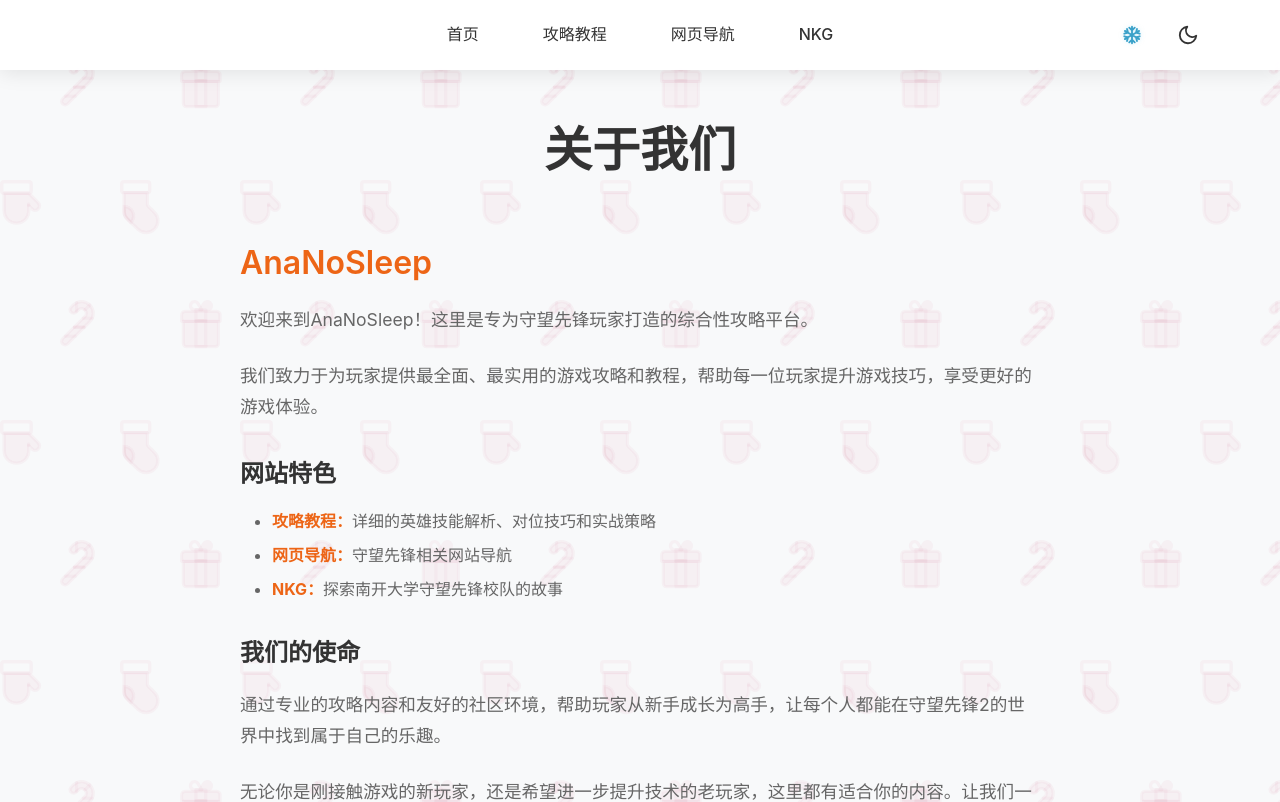
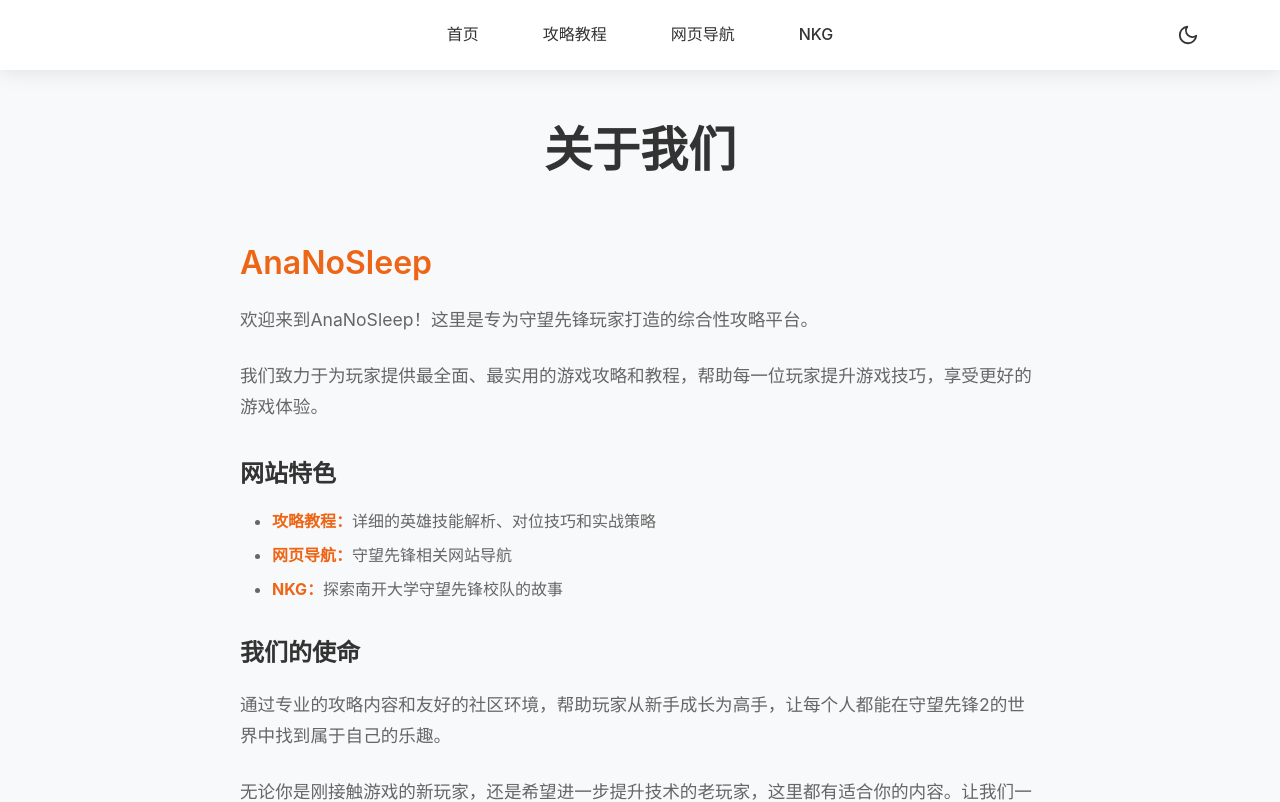
Before and after one commit to ElectricMs/AnaNoSleep-Frontend, a Vue app: page /about in a window 1280 px wide. Shown: the top 802 px of the page. Built offline with nearby package versions, Linux system fonts and the light colour scheme.

Commit message:
Disable Christmas decorations

```diff
--- a/src/assets/css/main.scss
+++ b/src/assets/css/main.scss
@@ -47,21 +47,6 @@
   max-width: 1200px;
   margin: 0 auto;
   padding: 0 2rem;
-}
-
-/* 圣诞节背景纹理 - 全局样式 */
-.christmas-bg {
-  background-color: #f8f9fa !important;
-  /* 高清单色圣诞主题图案，砖墙交替排列 */
-  background-image: url(#{$christmas-bg-light}) !important;
-  background-repeat: repeat !important;
-  background-attachment: fixed !important;
-  background-size: 240px 240px !important;
-
-  &.dark-mode {
-    background-color: #2a2a2a !important;
-    background-image: url(#{$christmas-bg-dark}) !important;
-  }
 }
 
 /* 通用按钮样式 */
--- a/src/components/Navbar.vue
+++ b/src/components/Navbar.vue
@@ -24,18 +24,6 @@
       </div>
 
       <div class="nav-toggle">
-        <!-- 圣诞模式切换按钮 -->
-        <button
-          @click="christmasStore.toggleChristmasMode"
-          class="theme-toggle christmas-toggle desktop-theme-toggle"
-          :class="{ 'active': christmasStore.isChristmasMode }"
-          title="切换节日气氛"
-        >
-          <svg class="icon-snow" viewBox="0 0 24 24" fill="none" xmlns="http://www.w3.org/2000/svg">
-            <path d="M11.9994 3V7M11.9994 7V17M11.9994 7L8.99943 4M11.9994 7L14.9994 4M11.9994 17V21M11.9994 17L8.99943 20M11.9994 17L14.9994 20M4.20624 7.49999L7.67034 9.49999M7.67034 9.49999L16.3306 14.5M7.67034 9.49999L3.57227 10.5981M7.67034 9.49999L6.57227 5.40191M16.3306 14.5L19.7947 16.5M16.3306 14.5L17.4287 18.5981M16.3306 14.5L20.4287 13.4019M4.2067 16.5L7.6708 14.5M7.6708 14.5L16.3311 9.49999M7.6708 14.5L3.57273 13.4019M7.6708 14.5L6.57273 18.5981M16.3311 9.49999L19.7952 7.49999M16.3311 9.49999L17.4291 5.40192M16.3311 9.49999L20.4291 10.5981" stroke="currentColor" stroke-width="2" stroke-linecap="round" stroke-linejoin="round"/>
-          </svg>
-        </button>
-
         <!-- 桌面端主题切换按钮 -->
         <button @click="themeStore.toggleTheme" class="theme-toggle desktop-theme-toggle" :title="themeStore.isDarkMode ? '切换到日间模式' : '切换到夜间模式'">
           <!-- Sun Icon (Show in Dark Mode to switch to Day) -->
@@ -83,16 +71,6 @@
 
       <!-- 移动端主题切换按钮 -->
       <div class="mobile-toggles">
-        <button
-          @click="christmasStore.toggleChristmasMode"
-          class="mobile-theme-toggle christmas-toggle"
-          :class="{ 'active': christmasStore.isChristmasMode }"
-        >
-          <svg class="icon-snow" viewBox="0 0 24 24" fill="none" xmlns="http://www.w3.org/2000/svg">
-            <path d="M11.9994 3V7M11.9994 7V17M11.9994 7L8.99943 4M11.9994 7L14.9994 4M11.9994 17V21M11.9994 17L8.99943 20M11.9994 17L14.9994 20M4.20624 7.49999L7.67034 9.49999M7.67034 9.49999L16.3306 14.5M7.67034 9.49999L3.57227 10.5981M7.67034 9.49999L6.57227 5.40191M16.3306 14.5L19.7947 16.5M16.3306 14.5L17.4287 18.5981M16.3306 14.5L20.4287 13.4019M4.2067 16.5L7.6708 14.5M7.6708 14.5L16.3311 9.49999M7.6708 14.5L3.57273 13.4019M7.6708 14.5L6.57273 18.5981M16.3311 9.49999L19.7952 7.49999M16.3311 9.49999L17.4291 5.40192M16.3311 9.49999L20.4291 10.5981" stroke="currentColor" stroke-width="2" stroke-linecap="round" stroke-linejoin="round"/>
-          </svg>
-          <span>节日气氛</span>
-        </button>
         <button @click="themeStore.toggleTheme" class="mobile-theme-toggle">
           <svg v-if="themeStore.isDarkMode" class="icon-sun" viewBox="0 0 24 24" fill="none" stroke="currentColor" stroke-width="2" stroke-linecap="round" stroke-linejoin="round">
             <circle cx="12" cy="12" r="5"></circle>
@@ -119,12 +97,10 @@
 import { ref, onMounted, onUnmounted, computed } from 'vue'
 import { useRouter, useRoute } from 'vue-router'
 import { useThemeStore } from '../stores/theme'
-import { useChristmasStore } from '../stores/christmas'
 
 const router = useRouter()
 const route = useRoute()
 const themeStore = useThemeStore()
-const christmasStore = useChristmasStore()
 
 const isScrolled = ref(false)
 const isMobileMenuOpen = ref(false)
@@ -359,44 +335,6 @@
   display: flex;
 }
 
-// 圣诞模式切换按钮特殊样式
-.christmas-toggle {
-  padding: 0;
-  width: 40px;
-  height: 40px;
-  display: flex;
-  align-items: center;
-  justify-content: center;
-  background: transparent !important;
-  border-color: transparent !important;
-  color: rgba(255, 255, 255, 0.5); // 默认未激活状态显示为灰色（半透明白）
-
-  .icon-snow {
-    width: 22px;
-    height: 22px;
-    transition: transform 0.6s ease;
-  }
-
-  &:hover {
-    background: rgba(255, 255, 255, 0.1) !important;
-    color: #fff; // 悬停时变白
-
-    .icon-snow {
-      transform: rotate(180deg);
-    }
-  }
-
-  &.active {
-    color: #aee1f5; // 冰雪蓝
-    text-shadow: 0 0 10px rgba(174, 225, 245, 0.5);
-
-    .icon-snow {
-      stroke: #aee1f5;
-      filter: drop-shadow(0 0 2px rgba(174, 225, 245, 0.5));
-    }
-  }
-}
-
 .mobile-toggles {
   display: flex;
   gap: 1rem;
@@ -410,87 +348,6 @@
     display: flex;
     align-items: center;
     gap: 0.5rem;
-  }
-
-  // 移动端下的圣诞按钮样式覆盖
-  .christmas-toggle {
-    width: auto;
-    height: auto;
-    padding: 0.75rem 1.5rem;
-    border: 1px solid rgba(255, 255, 255, 0.2) !important;
-    background: rgba(255, 255, 255, 0.05) !important;
-    border-radius: 25px;
-    color: #999; // 移动端未激活灰色
-
-    .icon-snow {
-      margin-right: 4px;
-    }
-
-    &:hover {
-      color: #666;
-    }
-
-    &.active {
-      background: rgba(174, 225, 245, 0.15) !important;
-      border-color: #aee1f5 !important;
-      color: #3aa1c9; // 深一点的蓝色用于浅色背景
-
-      .icon-snow {
-        stroke: #3aa1c9;
-      }
-    }
-  }
-}
-
-// 移动端夜间模式下的圣诞按钮样式
-.navbar.dark-mode .mobile-toggles .christmas-toggle {
-  color: rgba(255, 255, 255, 0.5); // 夜间模式未激活灰色
-  border-color: rgba(255, 255, 255, 0.1) !important;
-
-  &:hover {
-    color: #fff;
-  }
-
-  &.active {
-    color: #aee1f5;
-    border-color: rgba(174, 225, 245, 0.5) !important;
-    background: rgba(174, 225, 245, 0.1) !important;
-
-    .icon-snow {
-      stroke: #aee1f5;
-    }
-  }
-}
-
-// 确保在白色导航栏（滚动后或非首页）下图标可见
-.navbar.non-home-page .christmas-toggle,
-.navbar-scrolled .christmas-toggle {
-  color: #ccc !important; // 白色背景下未激活显示为灰色
-
-  &:hover {
-    background: rgba(0, 0, 0, 0.05) !important;
-    color: #666 !important; // 悬停变深灰
-  }
-
-  &.active {
-    color: #3aa1c9 !important;
-    .icon-snow { stroke: #3aa1c9; }
-  }
-}
-
-// 修正夜间模式下的显示（覆盖上面的规则）
-.navbar.dark-mode.non-home-page .christmas-toggle,
-.navbar.dark-mode.navbar-scrolled .christmas-toggle {
-  color: rgba(255, 255, 255, 0.5); // 夜间模式背景下未激活灰色
-
-  &:hover {
-    background: rgba(255, 255, 255, 0.1) !important;
-    color: #fff;
-  }
-
-  &.active {
-    color: #aee1f5 !important;
-    .icon-snow { stroke: #aee1f5; }
   }
 }
 
--- a/src/stores/christmas.js
+++ /dev/null
@@ -1,28 +0,0 @@
-import { defineStore } from 'pinia'
-import { ref } from 'vue'
-
-export const useChristmasStore = defineStore('christmas', () => {
-  // 默认开启圣诞模式
-  const isChristmasMode = ref(true)
-
-  // 切换圣诞模式
-  const toggleChristmasMode = () => {
-    isChristmasMode.value = !isChristmasMode.value
-    // 可以选择保存到 localStorage
-    localStorage.setItem('christmasMode', isChristmasMode.value)
-  }
-
-  // 初始化（如果需要从 localStorage 读取）
-  const initChristmasMode = () => {
-    const saved = localStorage.getItem('christmasMode')
-    if (saved !== null) {
-      isChristmasMode.value = saved === 'true'
-    }
-  }
-
-  return {
-    isChristmasMode,
-    toggleChristmasMode,
-    initChristmasMode
-  }
-})
--- a/src/views/AboutView.vue
+++ b/src/views/AboutView.vue
@@ -1,5 +1,5 @@
 <template>
-  <div class="about-section" :class="{ 'dark-mode': themeStore.isDarkMode, 'christmas-bg': christmasStore.isChristmasMode }">
+  <div class="about-section" :class="{ 'dark-mode': themeStore.isDarkMode }">
     <div class="container">
       <h1 class="section-title">关于我们</h1>
       <div class="about-content">
@@ -27,10 +27,8 @@
 
 <script setup>
 import { useThemeStore } from '../stores/theme'
-import { useChristmasStore } from '../stores/christmas'
 
 const themeStore = useThemeStore()
-const christmasStore = useChristmasStore()
 </script>
 
 <style lang="scss" scoped>
--- a/src/views/BlogView.vue
+++ b/src/views/BlogView.vue
@@ -1,5 +1,5 @@
 <template>
-  <div class="blog-section" :class="{ 'dark-mode': themeStore.isDarkMode, 'christmas-bg': christmasStore.isChristmasMode }">
+  <div class="blog-section" :class="{ 'dark-mode': themeStore.isDarkMode }">
     <div class="container">
       <!-- 加载状态 -->
       <div v-if="blogStore.loading" class="loading-container">
@@ -94,11 +94,9 @@
 import { onMounted, ref } from 'vue'
 import { useRoute, useRouter } from 'vue-router'
 import { useThemeStore } from '../stores/theme'
-import { useChristmasStore } from '../stores/christmas'
 import { useBlogStore } from '../stores/blog'
 
 const themeStore = useThemeStore()
-const christmasStore = useChristmasStore()
 const blogStore = useBlogStore()
 const route = useRoute()
 const router = useRouter()
--- a/src/views/HomeView.vue
+++ b/src/views/HomeView.vue
@@ -18,7 +18,7 @@
     </div>
 
     <!-- 内容介绍区域 -->
-    <div class="content-section" :class="{ 'dark-mode': themeStore.isDarkMode, 'christmas-bg': christmasStore.isChristmasMode }">
+    <div class="content-section" :class="{ 'dark-mode': themeStore.isDarkMode }">
       <div class="content-container">
         <!-- 英雄思路教学 -->
         <div class="feature-card clean-style" ref="featureCard1" :class="{ 'animate-in': isVisible1 }">
@@ -36,7 +36,7 @@
     </div>
 
     <!-- 内容介绍区域2 -->
-    <div class="content-section" :class="{ 'dark-mode': themeStore.isDarkMode, 'christmas-bg': christmasStore.isChristmasMode }">
+    <div class="content-section" :class="{ 'dark-mode': themeStore.isDarkMode }">
       <div class="content-container">
         <!-- 网页导航 -->
         <div class="feature-card clean-style" ref="featureCard2" :class="{ 'animate-in': isVisible2 }">
@@ -54,7 +54,7 @@
     </div>
 
     <!-- 内容介绍区域3 -->
-    <div class="content-section content-section-final" :class="{ 'dark-mode': themeStore.isDarkMode, 'christmas-bg': christmasStore.isChristmasMode }">
+    <div class="content-section content-section-final" :class="{ 'dark-mode': themeStore.isDarkMode }">
       <div class="content-container">
         <!-- NanKaiGayming -->
         <div class="feature-card clean-style" ref="featureCard3" :class="{ 'animate-in': isVisible3 }">
@@ -76,10 +76,8 @@
 <script setup>
 import { ref, onMounted, onUnmounted } from 'vue'
 import { useThemeStore } from '../stores/theme'
-import { useChristmasStore } from '../stores/christmas'
 
 const themeStore = useThemeStore()
-const christmasStore = useChristmasStore()
 
 // 动画可见性状态
 const isVisible1 = ref(false)
--- a/src/views/NKGView.vue
+++ b/src/views/NKGView.vue
@@ -24,7 +24,7 @@
     </div>
 
     <!-- 战队介绍区域 -->
-    <div class="intro-section" :class="{ 'dark-mode': themeStore.isDarkMode, 'christmas-bg': christmasStore.isChristmasMode }">
+    <div class="intro-section" :class="{ 'dark-mode': themeStore.isDarkMode }">
       <div class="container">
         <div class="intro-card clean-style" ref="introCard" :class="{ 'animate-in': isVisible1 }">
           <div class="intro-content">
@@ -41,7 +41,7 @@
     </div>
 
     <!-- 赛事历史区域 -->
-    <div class="history-section" :class="{ 'dark-mode': themeStore.isDarkMode, 'christmas-bg': christmasStore.isChristmasMode }" ref="historySection">
+    <div class="history-section" :class="{ 'dark-mode': themeStore.isDarkMode }" ref="historySection">
       <div class="container">
         <div class="section-header" ref="historyHeader" :class="{ 'animate-in': isVisible2 }">
           <h2>战队历程</h2>
@@ -127,7 +127,7 @@
     </div>
 
     <!-- 人员名单区域 -->
-    <div class="members-section" :class="{ 'dark-mode': themeStore.isDarkMode, 'christmas-bg': christmasStore.isChristmasMode }" ref="membersSection">
+    <div class="members-section" :class="{ 'dark-mode': themeStore.isDarkMode }" ref="membersSection">
       <div class="container">
         <div class="section-header" ref="membersHeader" :class="{ 'animate-in': isVisibleMembers }">
           <h2>战队成员</h2>
@@ -163,7 +163,7 @@
     </div>
 
     <!-- 招募信息区域 -->
-    <div class="recruitment-section" :class="{ 'dark-mode': themeStore.isDarkMode, 'christmas-bg': christmasStore.isChristmasMode }" ref="recruitmentSection">
+    <div class="recruitment-section" :class="{ 'dark-mode': themeStore.isDarkMode }" ref="recruitmentSection">
       <div class="container">
         <div class="recruitment-card clean-style" ref="recruitmentCard" :class="{ 'animate-in': isVisible4 }">
           <div class="recruitment-header">
@@ -205,7 +205,7 @@
 
     <!-- 底部CTA区域 - 已简化合并到招募区域，删除冗余的CTA -->
     <!-- 如果需要保留底部导航，可以使用一个更简单的样式 -->
-    <div class="simple-footer-nav" :class="{ 'dark-mode': themeStore.isDarkMode, 'christmas-bg': christmasStore.isChristmasMode }">
+    <div class="simple-footer-nav" :class="{ 'dark-mode': themeStore.isDarkMode }">
       <router-link to="/" class="nav-link">← 返回首页</router-link>
     </div>
 
@@ -242,11 +242,9 @@
 <script setup>
 import { ref, onMounted, onUnmounted } from 'vue'
 import { useThemeStore } from '../stores/theme'
-import { useChristmasStore } from '../stores/christmas'
 import { nkgMembersData } from '../data/nkgMembersData.js'
 
 const themeStore = useThemeStore()
-const christmasStore = useChristmasStore()
 
 // 成员名单数据
 const membersList = nkgMembersData
--- a/src/views/NavigationView.vue
+++ b/src/views/NavigationView.vue
@@ -1,5 +1,5 @@
 <template>
-  <div class="navigation-section" :class="{ 'dark-mode': themeStore.isDarkMode, 'christmas-bg': christmasStore.isChristmasMode }">
+  <div class="navigation-section" :class="{ 'dark-mode': themeStore.isDarkMode }">
     <div class="container">
       <div class="header-group" :class="{ 'animate-in': true }">
         <h1 class="section-title">网页导航</h1>
@@ -34,11 +34,9 @@
 import { computed, ref, onMounted, onUnmounted } from 'vue'
 import { useRouter } from 'vue-router'
 import { useThemeStore } from '../stores/theme'
-import { useChristmasStore } from '../stores/christmas'
 import { useNavigationStore } from '../stores/navigation'
 
 const themeStore = useThemeStore()
-const christmasStore = useChristmasStore()
 const navigationStore = useNavigationStore()
 const router = useRouter()
 
--- a/src/views/TutorialsView.vue
+++ b/src/views/TutorialsView.vue
@@ -1,5 +1,5 @@
 <template>
-  <div class="tutorials-section" :class="{ 'dark-mode': themeStore.isDarkMode, 'christmas-bg': christmasStore.isChristmasMode }">
+  <div class="tutorials-section" :class="{ 'dark-mode': themeStore.isDarkMode }">
     <div class="container">
       <div class="header-group">
         <h1 class="section-title">攻略教程</h1>
@@ -65,11 +65,9 @@
 import { onMounted } from 'vue'
 import { useRouter } from 'vue-router'
 import { useThemeStore } from '../stores/theme'
-import { useChristmasStore } from '../stores/christmas'
 import { useBlogStore } from '../stores/blog'
 
 const themeStore = useThemeStore()
-const christmasStore = useChristmasStore()
 const blogStore = useBlogStore()
 const router = useRouter()
 
```
